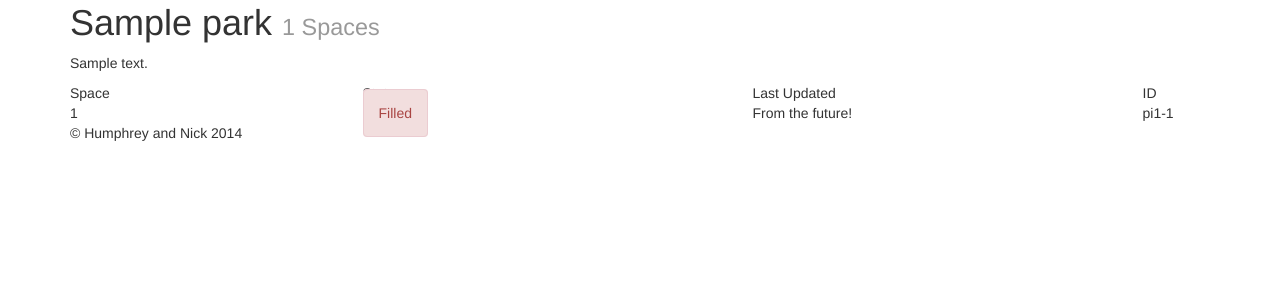
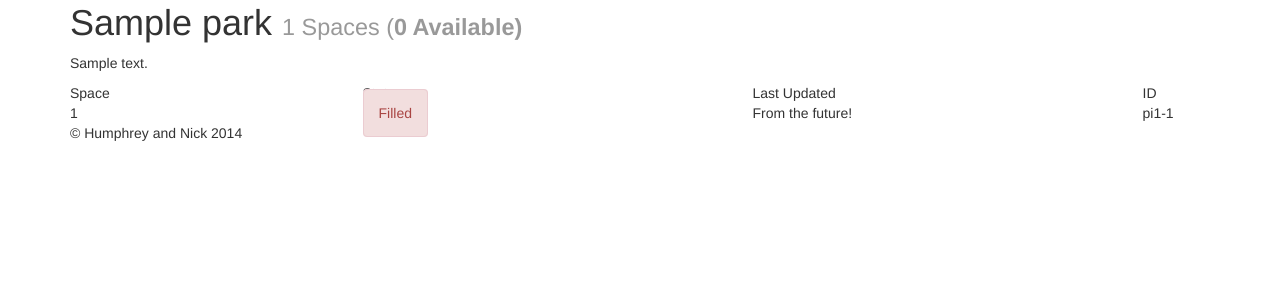
Before and after one commit to Humpheh/PiPark, a PHP site: page /spaces.php?id=1 in a window 1280 px wide. Shown: the part 51-351 px from the top of the page. Run offline with PHP 8.4, Linux system fonts and the light colour scheme; tables that the repository leaves empty hold one stand-in row (values such as "Sample post").

Commit message:
Available spaces on space page.

```diff
--- a/server/spaces.php
+++ b/server/spaces.php
@@ -13,7 +13,8 @@ require_once ('init.php');
 $id = intval($_GET['id']);
 
 // Check the ID exists and get park information.
-$pstmt = DB::get()->prepare("SELECT *, (SELECT count(*) FROM spaces WHERE space_park_id = park_id) AS ps FROM parks WHERE park_id = ?");
+$pstmt = DB::get()->prepare("SELECT *, (SELECT count(*) FROM spaces WHERE space_park_id = park_id) AS ps,
+	(".get_num_space_query("park_id").") AS spaces FROM parks WHERE park_id = ?");
 $pstmt->bindValue(1, $id, PDO::PARAM_INT);
 $pstmt->execute();
 
@@ -32,7 +33,7 @@ require_once ('includes/header.php');
 
 <a class="btn btn-default" href="<?php echo Conf::URL_BASE; ?>">Back</a>
 
-<h1><?php print $park['park_name']; ?> <span class="small"><?php print $park['ps']; ?> Spaces</span></h1>
+<h1><?php print $park['park_name']; ?> <span class="small"><?php print $park['ps']; ?> Spaces (<b><?php print $park['ps'] - $park['spaces']; ?> Available)</b></span></h1>
 
 <p><?php print $park['park_desc']; ?></p>
 
```
